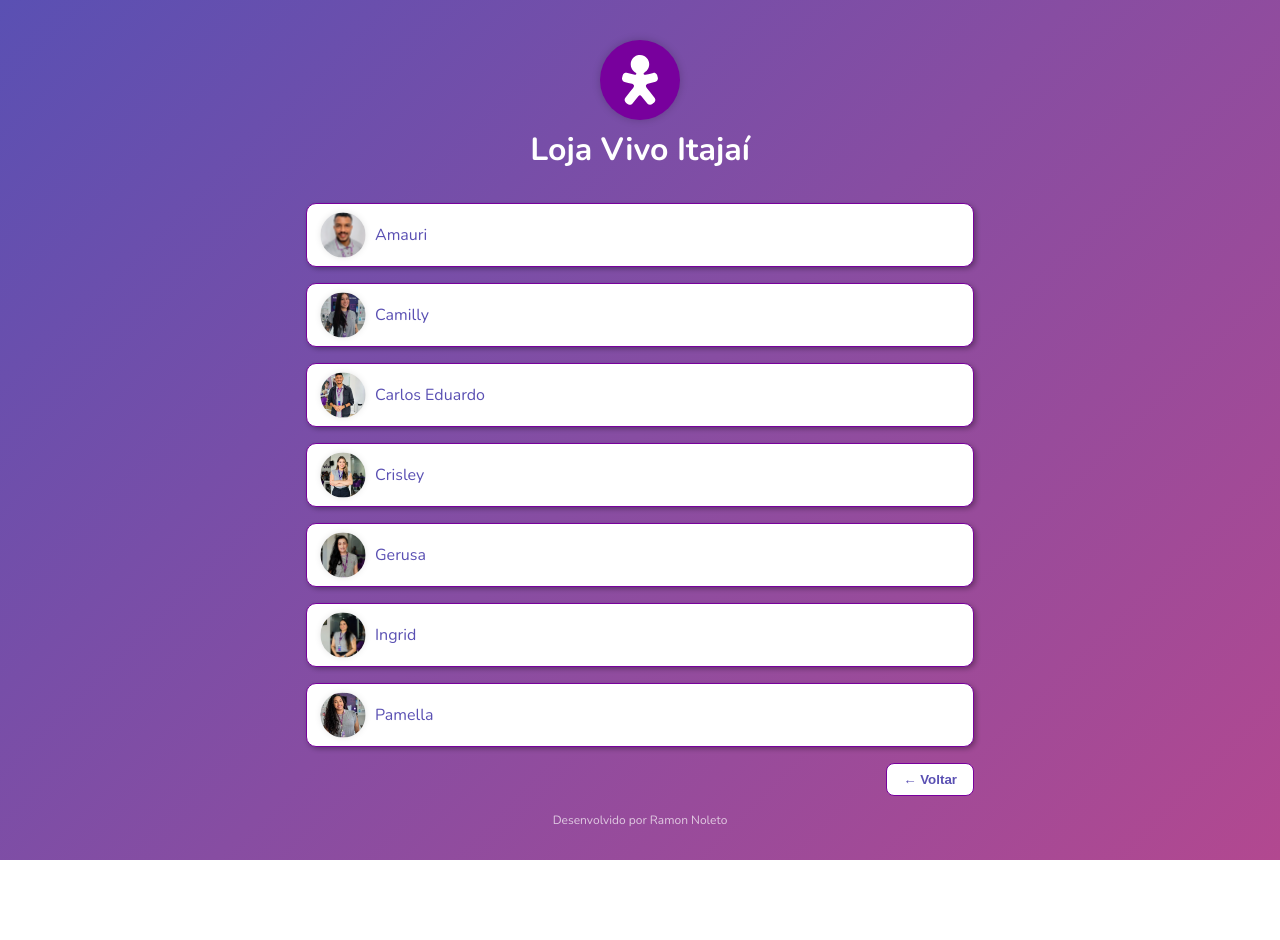
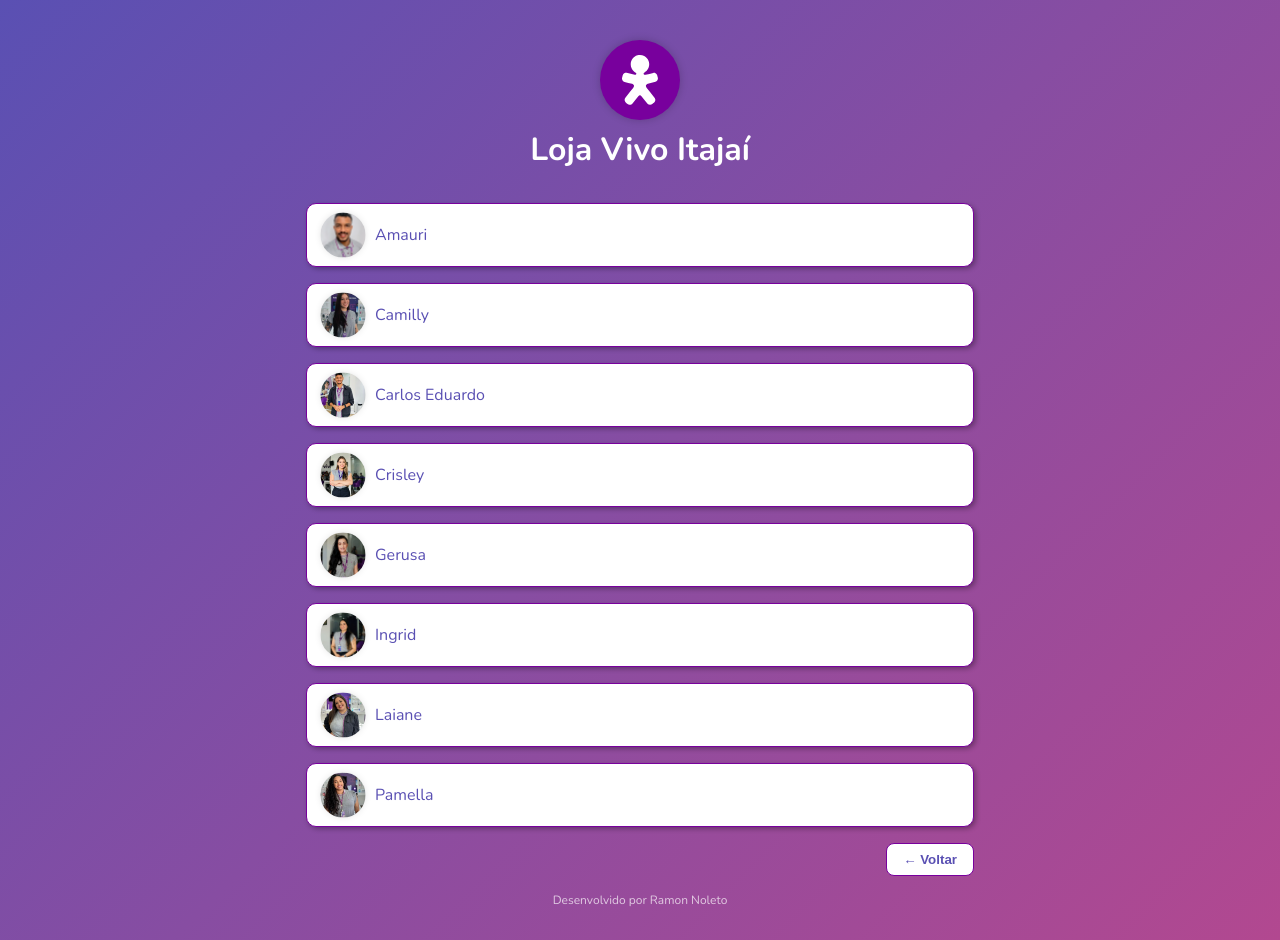
Before and after one commit to RNoleto/vivo, a Vue app: page /consultores in a window 1280 px wide. Before the commit the page ends 860 px from the top, so only its background shows below. Built offline with nearby package versions, Linux system fonts and the light colour scheme.

Commit message:
Add de novo consultor

```diff
--- a/src/views/Consultores.vue
+++ b/src/views/Consultores.vue
@@ -44,6 +44,11 @@
         nome: 'Amauri',
         foto: '/foto/amauri.webp',
         numero: '5547992692973'
+    },
+    {
+        nome: 'Laiane',
+        foto: '/foto/laiane.webp',
+        numero: '5547991008517'
     }
 ];
 
```
Also changed, not shown: public/foto/laiane.webp (added).
